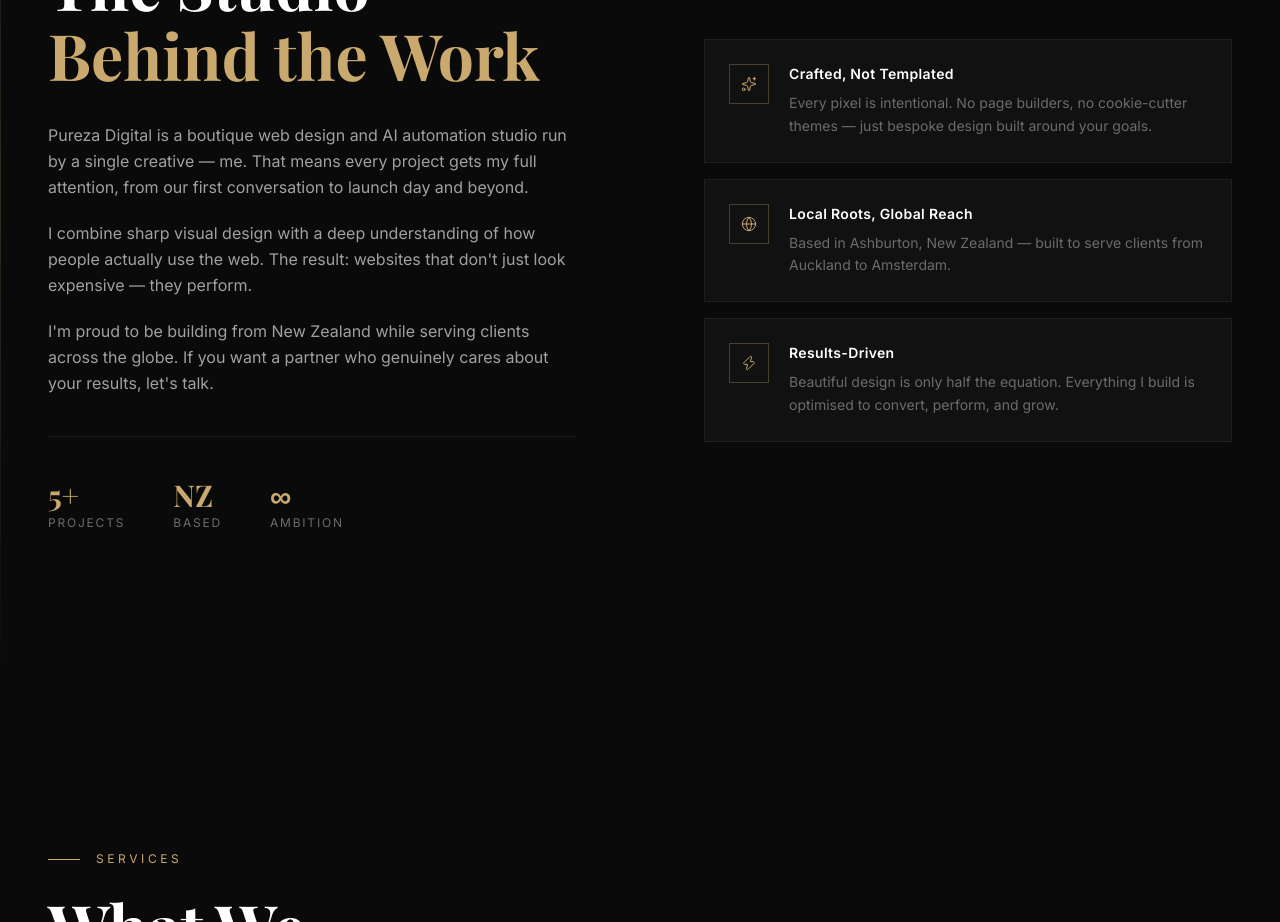
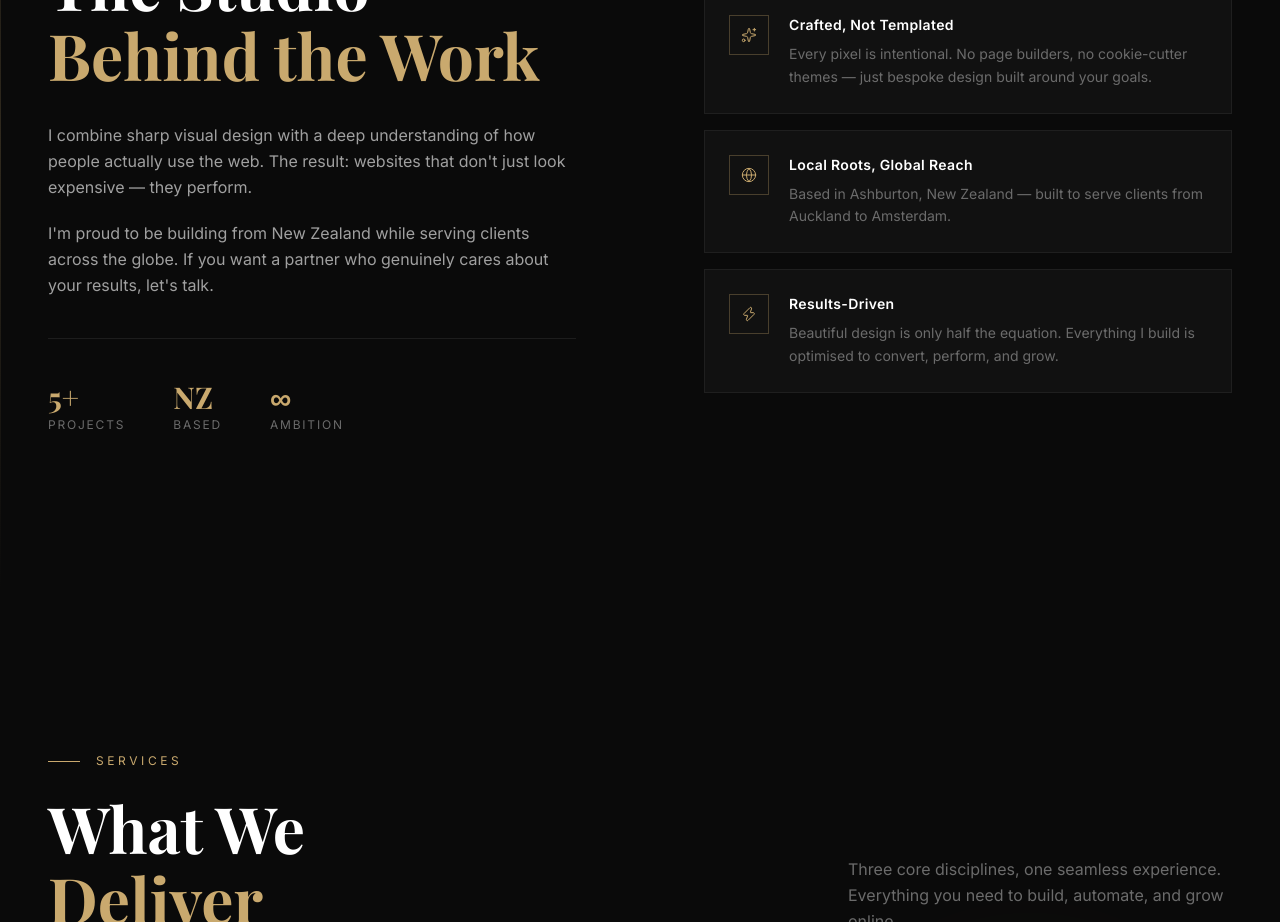
Before and after one commit to johnpureza256/pureza-digital, a Next.js app: page / in a window 1280 px wide. Shown: the part 1360-2282 px from the top of the page. Built offline with nearby package versions, Linux system fonts and the light colour scheme.

Commit message:
Edit About Me Text

```diff
--- a/src/components/About.tsx
+++ b/src/components/About.tsx
@@ -83,9 +83,7 @@
               style={{ fontFamily: "var(--font-inter)" }}
             >
               <p>
-                Pureza Digital is a boutique web design and AI automation studio
-                run by a single creative — me. That means every project gets my
-                full attention, from our first conversation to launch day and beyond.
+
               </p>
               <p>
                 I combine sharp visual design with a deep understanding of how
```
